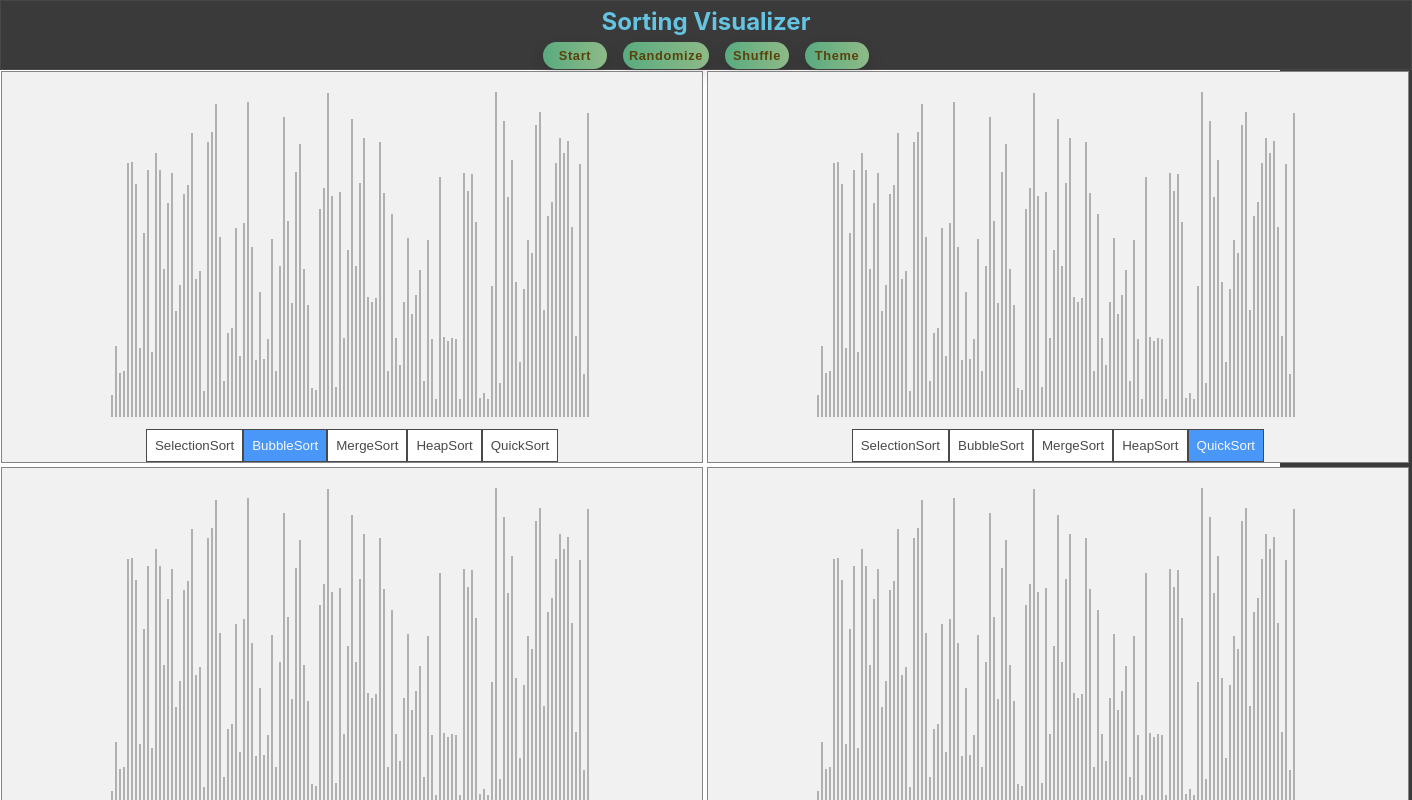
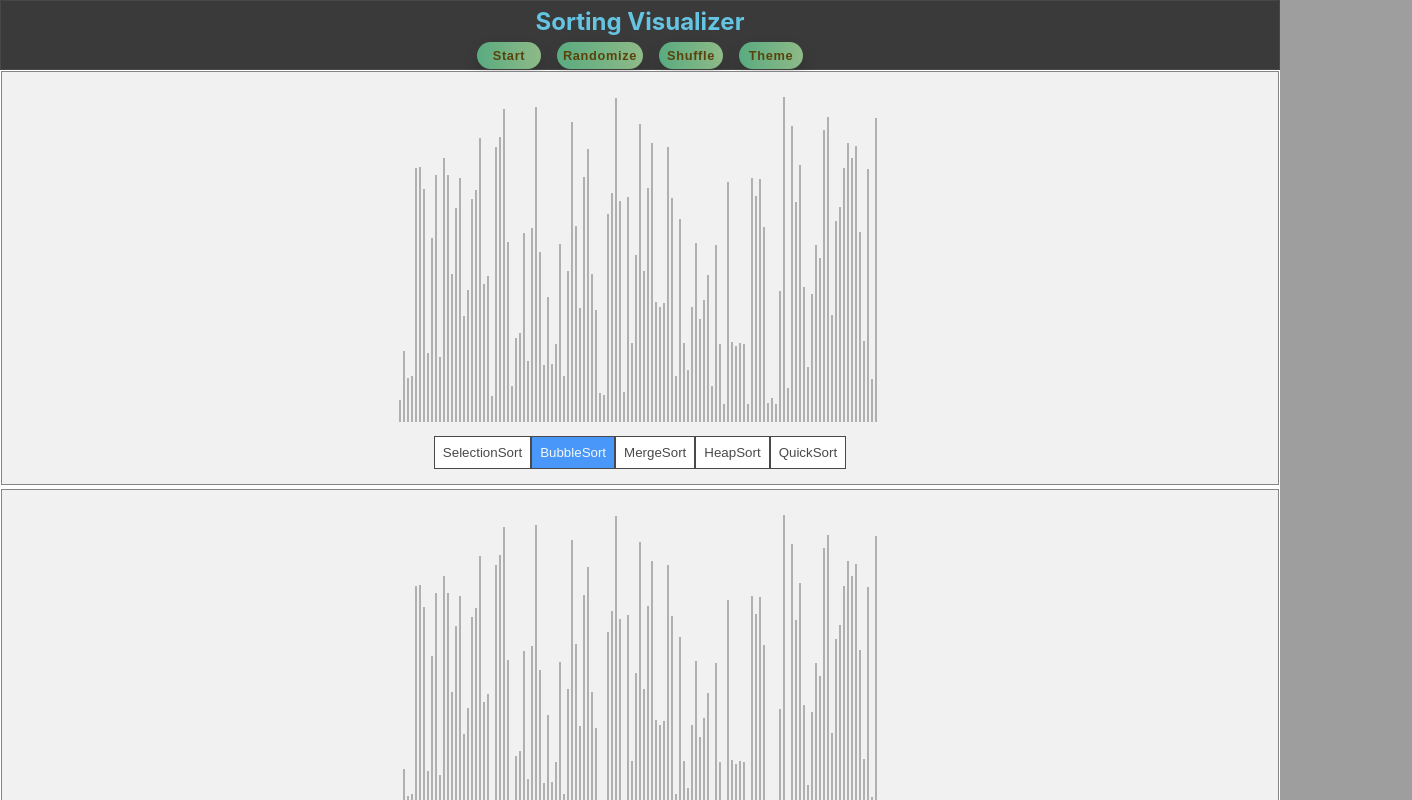
Before and after one commit to jwong12/SortingVisualizer, a React (Create React App) app: page / in a window 1280 px wide. Shown: the top 800 px of the page, 1412 px wide, since content can reach past the window. Built offline with nearby package versions, Linux system fonts and the light colour scheme.

Commit message:
Resize components to fit 1366x768 or greater screen resolutions

```diff
--- a/src/App.css
+++ b/src/App.css
@@ -4,9 +4,8 @@
 
 .grid {
   display: grid;
-  grid-template-columns: repeat(auto-fill, minmax(700px, 1fr));
+  grid-template-columns: repeat(auto-fill, minmax(650px, 1fr));
   grid-gap: 0.1em;
-  min-width:1410px;
   min-height: 92vh;
 }
 
--- a/src/SortingVisualizerX/Navbar.css
+++ b/src/SortingVisualizerX/Navbar.css
@@ -1,7 +1,7 @@
 .nav-bar {
     background-color: #3a3a3a;
     border: solid 1px rgba(85, 85, 85, 0.5);
-	min-width:1410px;
+	min-width: 650px;
 	min-height: 6vh;
 }
 
--- a/src/SortingVisualizerX/SortingVisualizer.css
+++ b/src/SortingVisualizerX/SortingVisualizer.css
@@ -9,7 +9,7 @@
 }
 
 .array-container {
-    padding: 15px 0 8px;
+    padding: 10px 0 8px;
 }
 
 .array-bar, .static-bar {
@@ -22,9 +22,20 @@
     padding: 8px;
     border: 1px solid #494949;
     transition: all 0.4s ease 0s;
+    cursor: pointer;
 }
 
 .algo-buttons:hover {
     border: 1px solid #494949;
     transition: all 0.4s ease 0s;
 }
+
+@media only screen and (max-width: 1316px) {
+    .array-container {
+        padding: 20px 0 10px;
+    }
+
+    .canvas {
+        padding-bottom: 15px;
+    }
+}
--- a/src/index.css
+++ b/src/index.css
@@ -5,7 +5,7 @@ body {
     sans-serif;
   -webkit-font-smoothing: antialiased;
   -moz-osx-font-smoothing: grayscale;
-  background-color: #3a3a3a;
+  background-color: #9e9e9e;
 }
 
 code {
```
